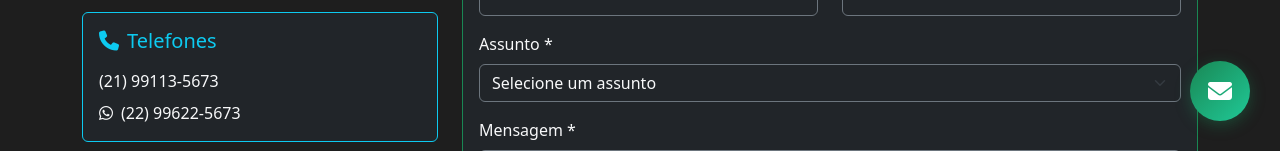
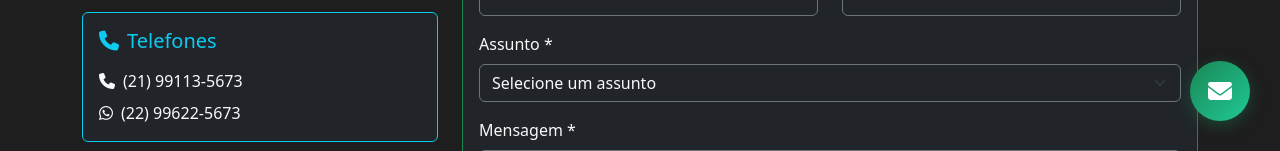
Before and after one commit to gacoelho/Manrio_SPA_Site, a React (Vite) app in the folder site/: page /contato in a window 1280 px wide. Shown: the part 649-800 px from the top of the page. Built offline with nearby package versions, Linux system fonts and the light colour scheme.

Commit message:
fix: adiciona ícone de telefone ao número (21) na página de contato

```diff
--- a/site/src/pages/Contato.jsx
+++ b/site/src/pages/Contato.jsx
@@ -52,7 +52,7 @@ export default function Contato() {
                 </h5>
                 <p className="mb-2">
                   <a href="tel:+5521991135673" className="text-light text-decoration-none">
-                    (21) 99113-5673
+                    <i className="fas fa-phone me-2"></i>(21) 99113-5673
                   </a>
                 </p>
                 <p className="mb-0">
```
